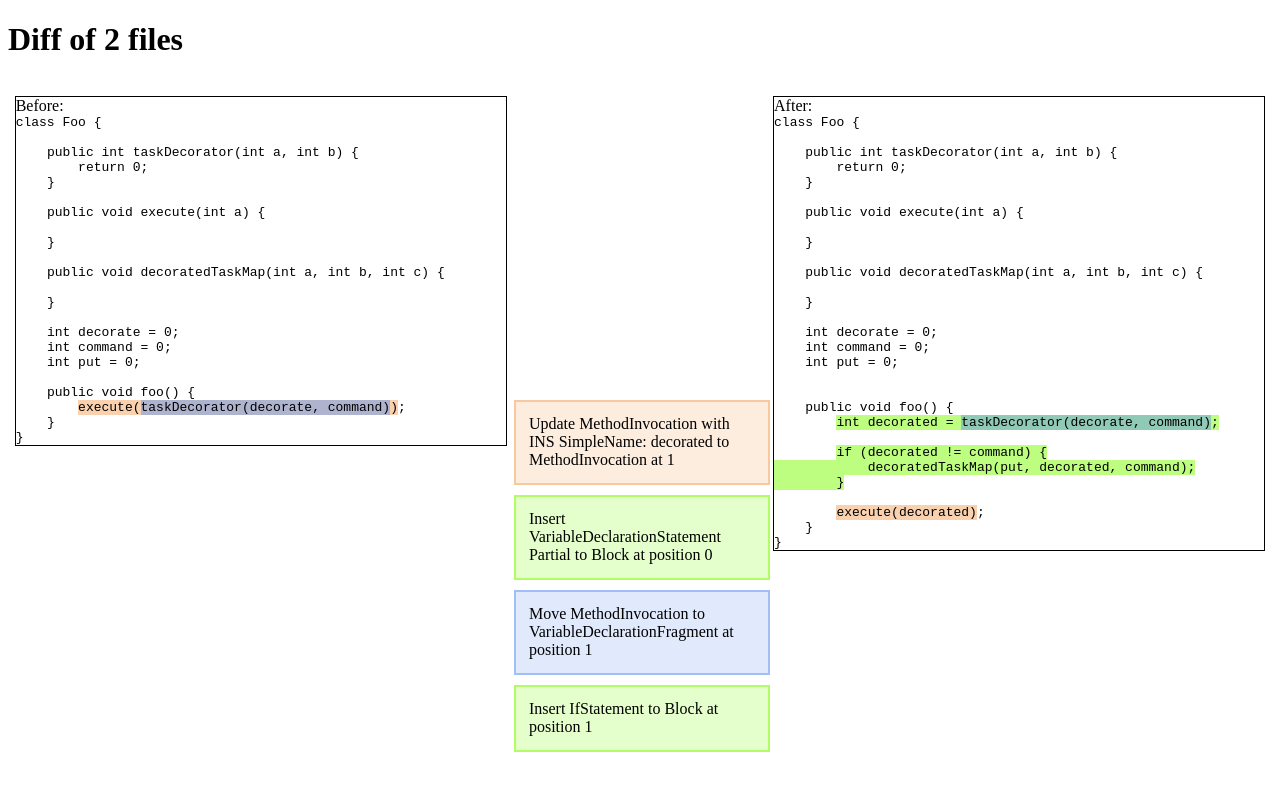
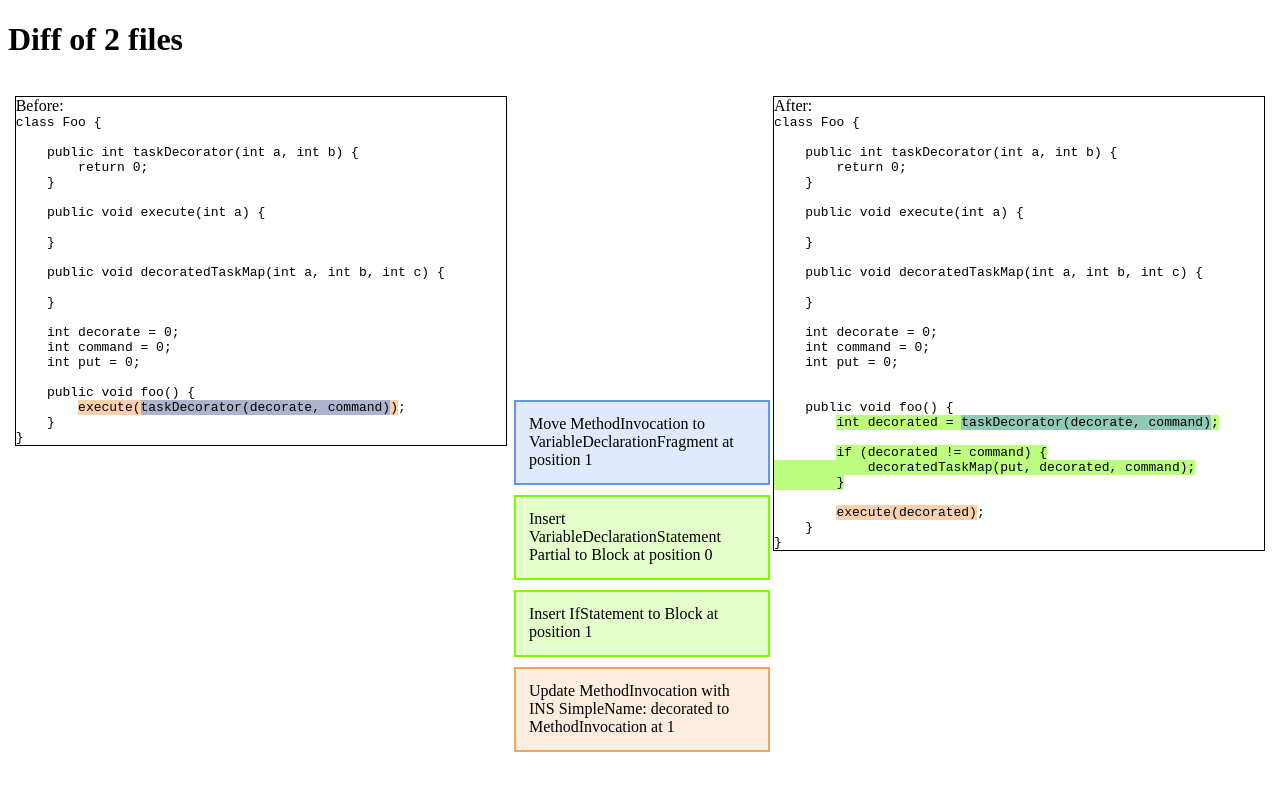
Before and after one commit to JetBrains-Research/hldiff, an Angular app in the folder hldiff-web/: page /diff in a window 1280 px wide. Shown: the top 790 px of the page. Built offline with nearby package versions, Linux system fonts and the light colour scheme.

Commit message:
Implement changes list

```diff
--- a/hldiff-web/src/app/diff/diff.component.html
+++ b/hldiff-web/src/app/diff/diff.component.html
@@ -12,16 +12,22 @@
 
 <div class="wrapper">
   <app-source-code [diff]="diff" [type]="sourceCodeType.BEFORE_CHANGES"></app-source-code>
-
+  <!--
     <div class="diff">
       <div class="change change-update" id="code-change-3">Update MethodInvocation with
         INS SimpleName: decorated to MethodInvocation at 1
       </div>
       <div class="change change-addition" id="code-change-1">Insert VariableDeclarationStatement Partial to Block at position 0</div><div class="change change-move" id="code-change-0">Move MethodInvocation to VariableDeclarationFragment at position 1</div><div class="change change-addition" id="code-change-2">Insert IfStatement to Block at position 1</div>
+    </div>-->
+
+  <div class="diff">
+    <div *ngFor="let change of diff.highLevelActions"
+         [ngClass]="['change', 'change-' + change.type]" [id]="'code-change-' + change.id">
+      {{change.name}}
+    </div>
   </div>
 
   <app-source-code [diff]="diff" [type]="sourceCodeType.AFTER_CHANGES"></app-source-code>
-</div>
 
   <script type="text/javascript">
     function drawLine(start, end, line, color = 'rgb(0, 0, 0)') {
@@ -129,3 +135,4 @@
     setChangedCodeListeners(changedCode, line);
     setChangesListListeners(changesList, line, line2);
   </script>
+</div>
--- a/hldiff-web/src/app/diff/diff.component.scss
+++ b/hldiff-web/src/app/diff/diff.component.scss
@@ -14,12 +14,12 @@
   display: block;
 }
 
-.change-addition {
+.change-add {
   border: 2px solid var(--add-color);
   background-color: #7CFC0033;
 }
 
-.change-addition:hover {
+.change-add:hover {
   background-color: #7CFC00AA;
 }
 
--- a/hldiff-web/src/styles.scss
+++ b/hldiff-web/src/styles.scss
@@ -1,8 +1,8 @@
 :root {
-  --add-color: rgba(124, 252, 0, 0.5);
-  --move-color: rgba(100, 149, 237, 0.5);
-  --update-color: rgba(244, 164, 96, 0.5);
-  --delete-color: rgba(255, 0, 0, 0.5);
+  --add-color: rgba(124, 252, 0, 1);
+  --move-color: rgba(100, 149, 237, 1);
+  --update-color: rgba(244, 164, 96, 1);
+  --delete-color: rgba(255, 0, 0, 1);
   --line-color: rgb(0, 0, 0);
 }
 
```
Lines whose indentation alone changed are shown as unchanged.
